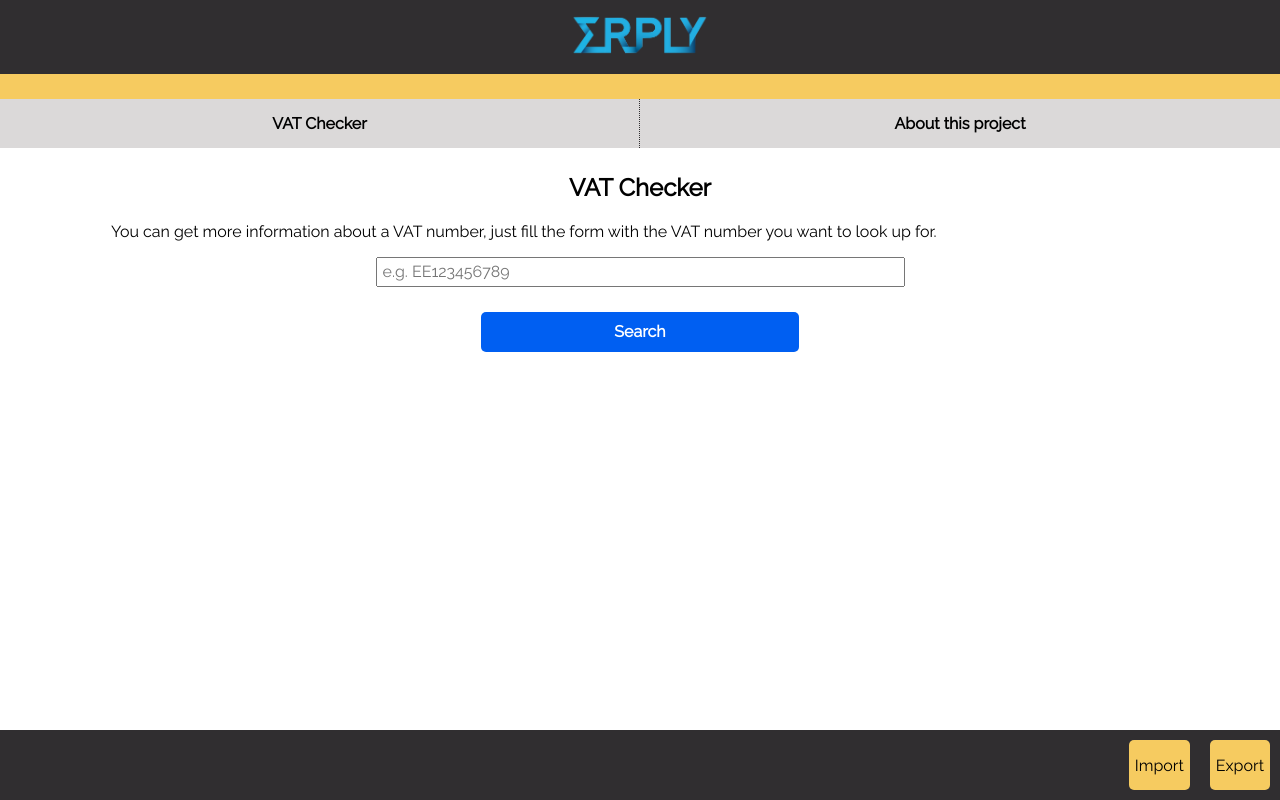
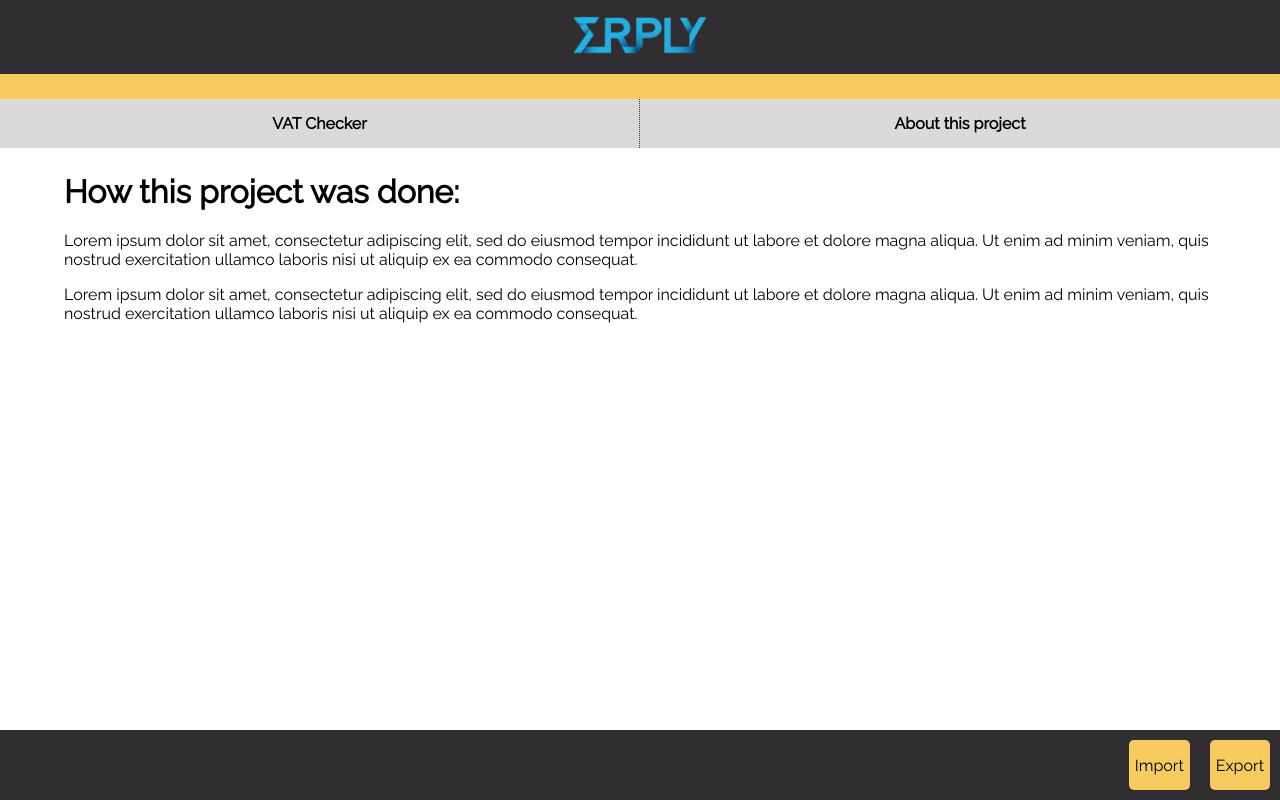
Before and after one commit to rrorrolfo/vat_checker, a React (Create React App) app: page /about in a window 1280 px wide. Built offline with nearby package versions, Linux system fonts and the light colour scheme.

Commit message:
Added app routes and added NavLinks to navigation menu

```diff
--- a/package.json
+++ b/package.json
@@ -5,6 +5,7 @@
   "dependencies": {
     "react": "^16.8.5",
     "react-dom": "^16.8.5",
+    "react-router-dom": "^5.0.0",
     "react-scripts": "2.1.8"
   },
   "scripts": {
--- a/src/App.css
+++ b/src/App.css
@@ -6,6 +6,14 @@
 
 ul {
   list-style: none;
+}
+
+a {
+  text-decoration: none;
+}
+
+a:visited {
+  color: initial;
 }
 
 #mainNav li a:hover,
@@ -81,6 +89,7 @@ header {
   display: block;
   padding: 15px 10px;
   font-weight: 700;
+  color: #000;
 }
 
 /********* Form ********/
@@ -121,7 +130,8 @@ form h2 {
 
 #about {
   width: 90%;
-  margin: 0 auto;
+  margin: 25px auto;
+  min-height: calc(100vh - 268px); /* For making a sticky footer */
 }
 
 /********* Footer ********/
--- a/src/App.js
+++ b/src/App.js
@@ -1,19 +1,26 @@
 import React, { Component } from 'react';
 import './App.css';
+import {
+  BrowserRouter,
+  Route } from "react-router-dom";
 import Header from "./components/Header";
 import Nav from "./components/Nav"
 import VatForm from "./components/VatForm";
+import About from "./components/About";
 import Footer from "./components/Footer";
 
 class App extends Component {
   render() {
     return (
-      <div>
-        <Header />
-        <Nav />
-        <VatForm />
-        <Footer />
-      </div>
+      <BrowserRouter>
+        <div>
+          <Header />
+          <Nav />
+          <Route exact path="/" component={ VatForm }/>
+          <Route path="/about" component={ About }/>
+          <Footer />
+        </div>
+      </BrowserRouter>
     );
   }
 }
--- a/src/components/Nav.js
+++ b/src/components/Nav.js
@@ -5,8 +5,8 @@ const Nav = () => {
     return(
         <nav>
             <ul id="mainNav">
-                <li><a>VAT Checker</a></li>
-                <li><a>About this project</a></li>
+                <li><NavLink to="/">VAT Checker</NavLink></li>
+                <li><NavLink to="/about">About this project</NavLink></li>
             </ul>
         </nav>
     )
```
Also changed, not shown: 1 other file (tests, documents, lock files or other folders).
